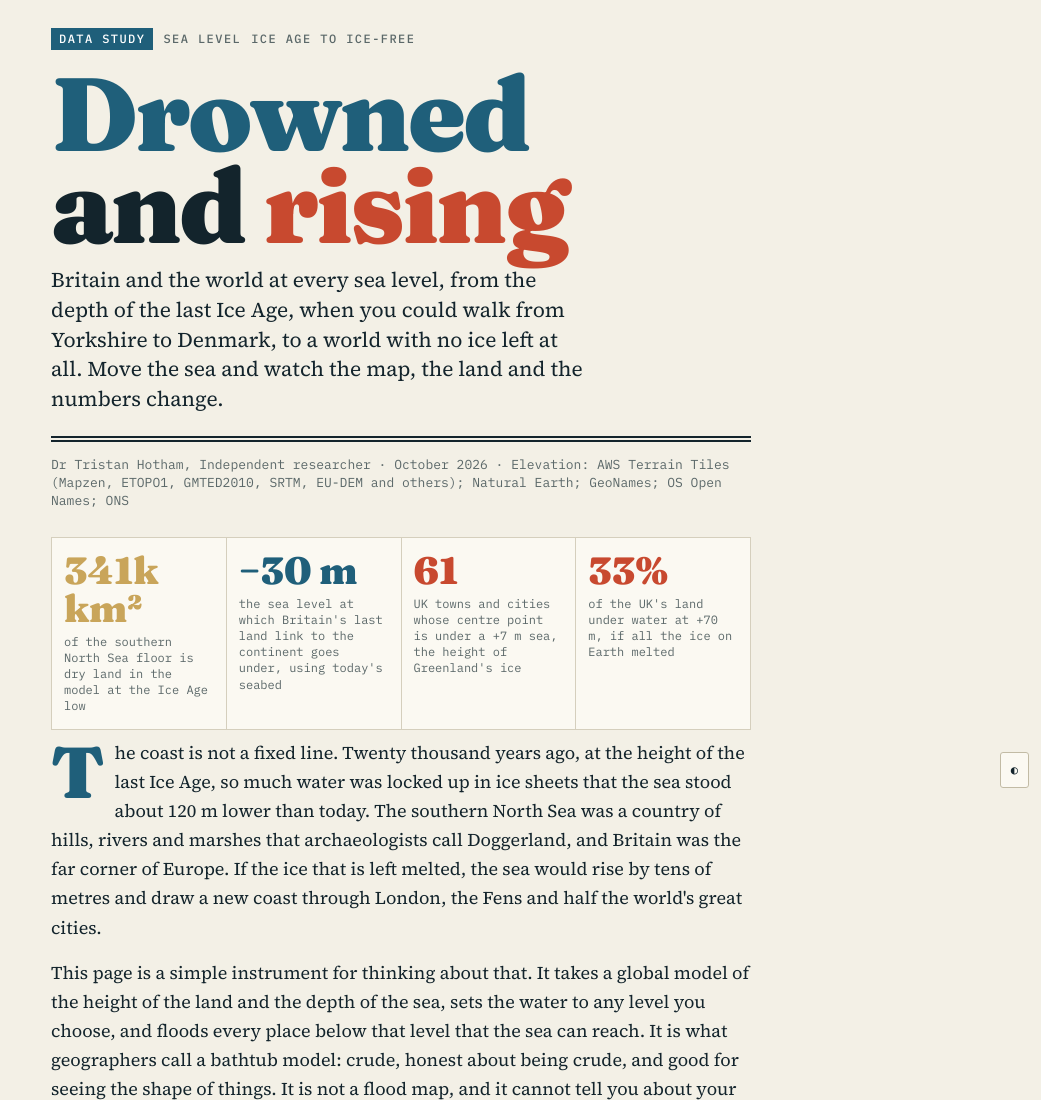
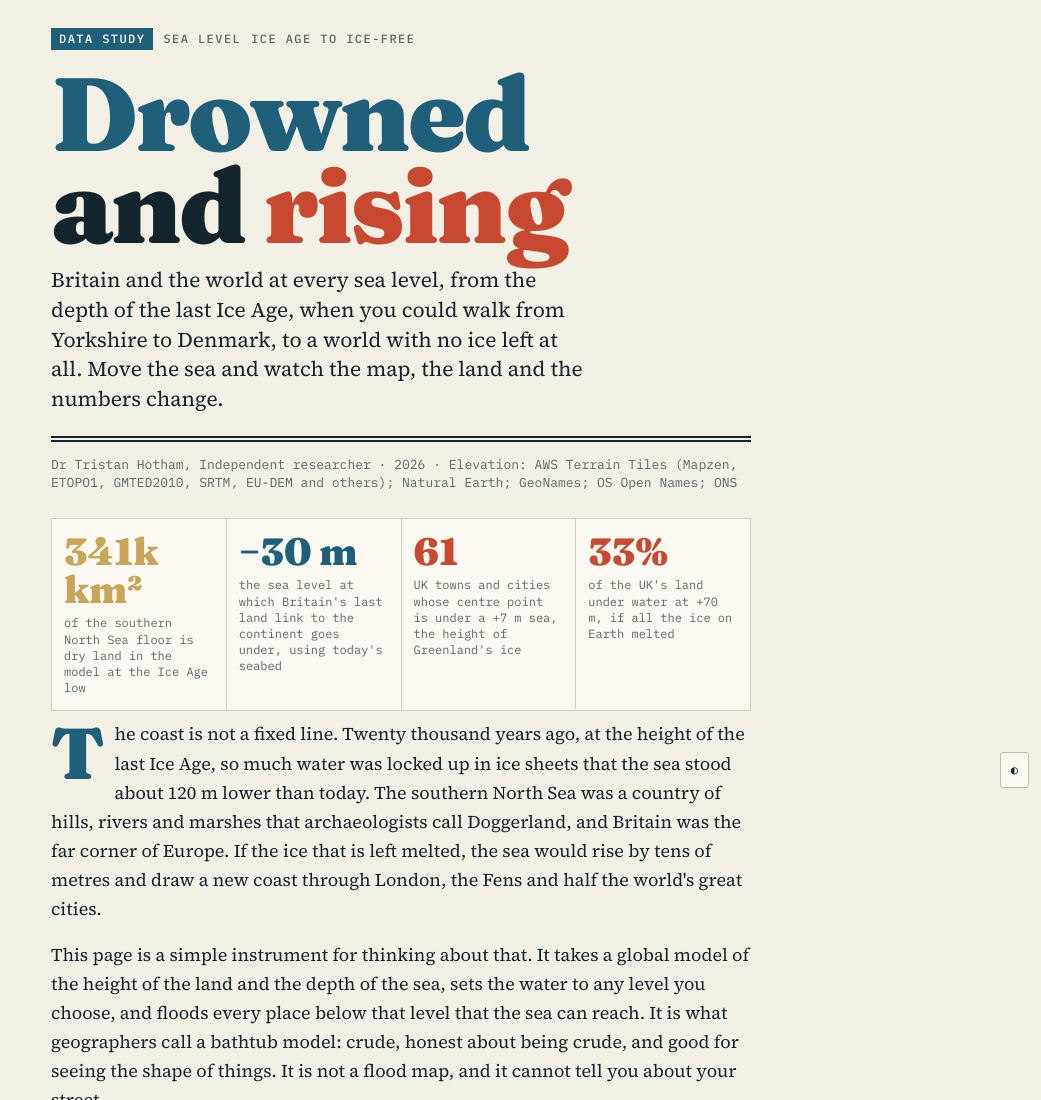
Before and after one commit to Tristan-Hotham/sea-level, a plain HTML site: page index.html in a window 1280 px wide. Shown: the top 1100 px of the page, without its empty margins (239-1280 px from the left). Drawn offline with nearby package versions, Linux system fonts and the light colour scheme.

Commit message:
Data-led positioning; year-only byline

```diff
--- a/index.html
+++ b/index.html
@@ -169,7 +169,7 @@ footer p{margin:0 0 10px}
   <h1><em>Drowned</em> and <span>rising</span></h1>
   <p class="dek">Britain and the world at every sea level, from the depth of the last Ice Age, when you could walk from Yorkshire to Denmark, to a world with no ice left at all. Move the sea and watch the map, the land and the numbers change.</p>
 </header>
-<div class="byline">Dr Tristan Hotham, Independent researcher · October 2026 · Elevation: AWS Terrain Tiles (Mapzen, ETOPO1, GMTED2010, SRTM, EU-DEM and others); Natural Earth; GeoNames; OS Open Names; ONS</div>
+<div class="byline">Dr Tristan Hotham, Independent researcher · 2026 · Elevation: AWS Terrain Tiles (Mapzen, ETOPO1, GMTED2010, SRTM, EU-DEM and others); Natural Earth; GeoNames; OS Open Names; ONS</div>
 
 <div class="stats">
   <div><b class="d">341k km²</b><span> of the southern North Sea floor is dry land in the model at the Ice Age low</span></div>
```
